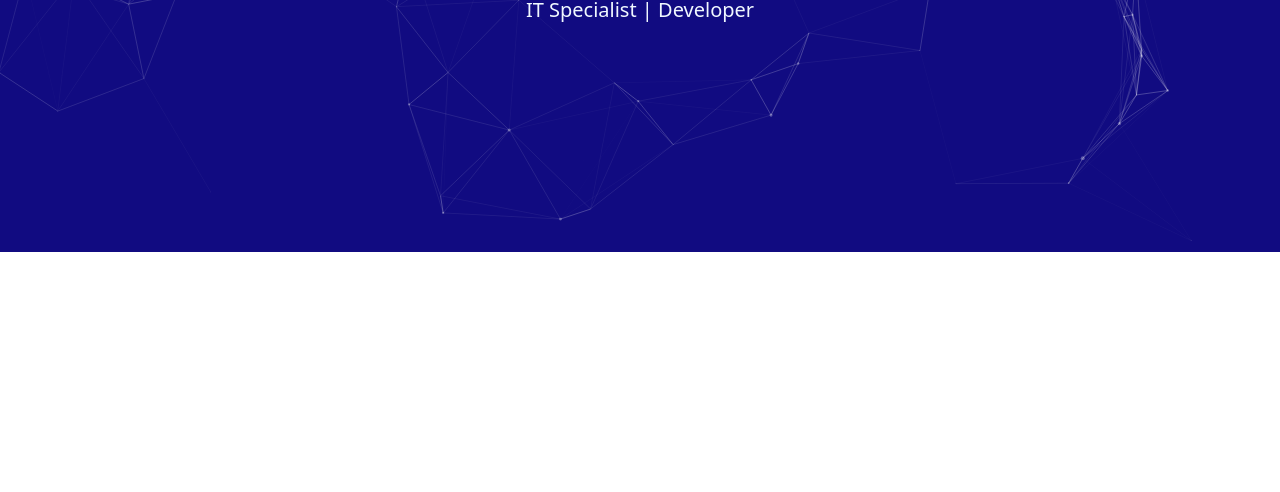
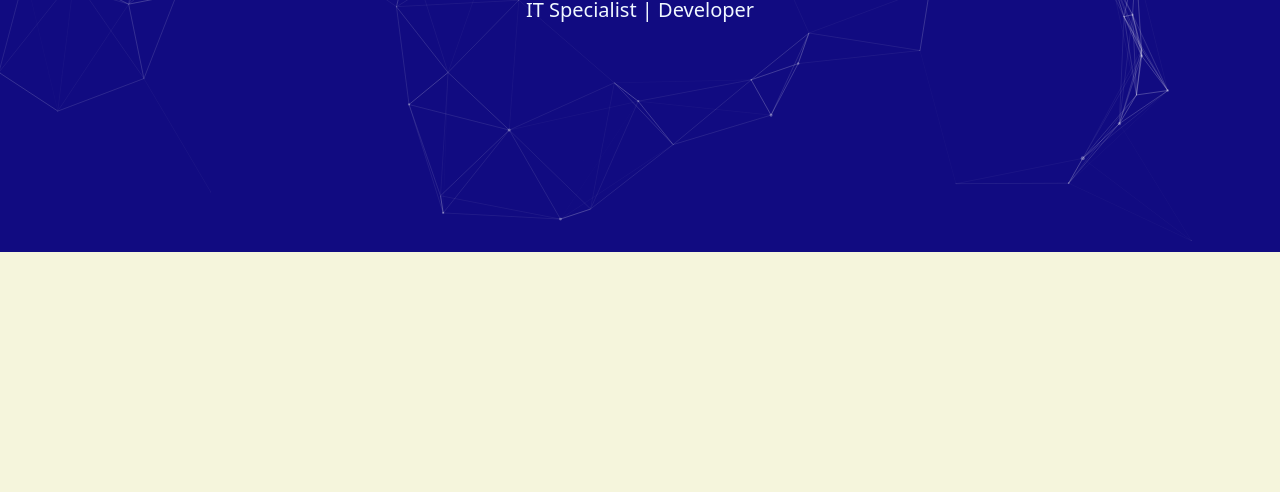
Before and after one commit to peytonvecchi/website, a plain HTML site: page index.html in a window 1280 px wide. Shown: the part 308-800 px from the top of the page. Drawn offline with nearby package versions, Linux system fonts and the light colour scheme.

Commit message:
Update background color

```diff
--- a/styles.css
+++ b/styles.css
@@ -1,5 +1,6 @@
 body {
   color: aliceblue;
+  background-color: rgb(245, 245, 220);
 }
 
 #particles-hero {
```
